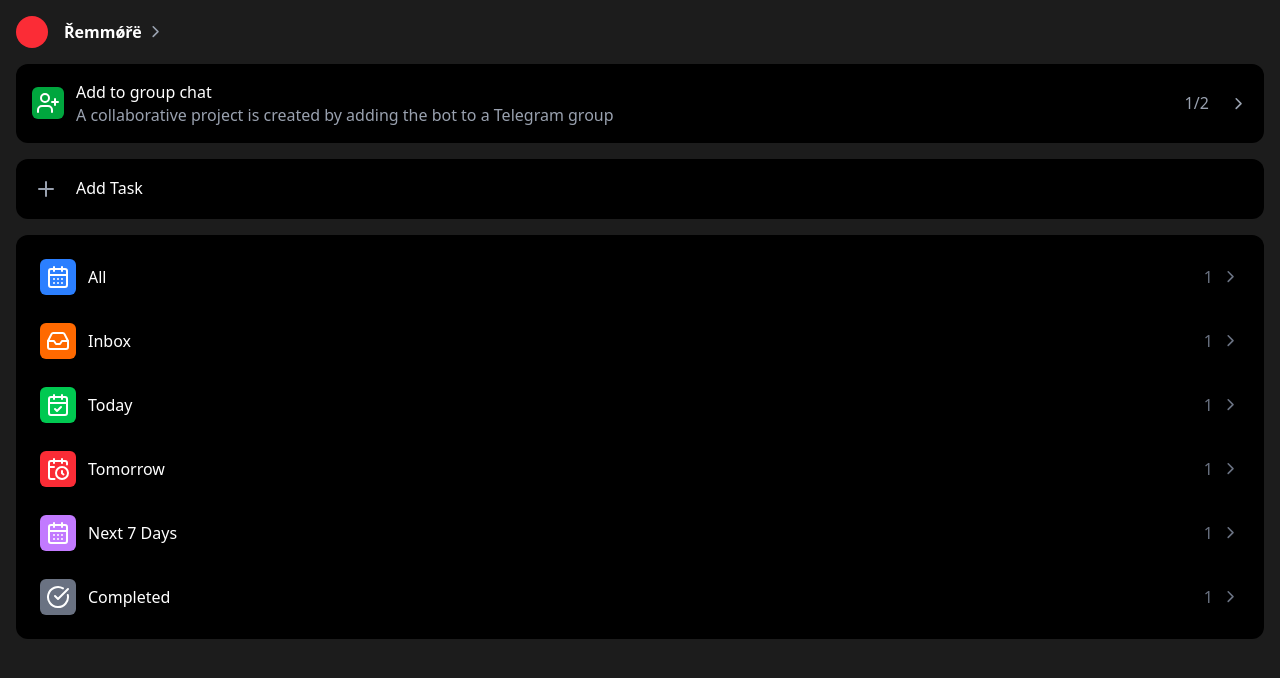
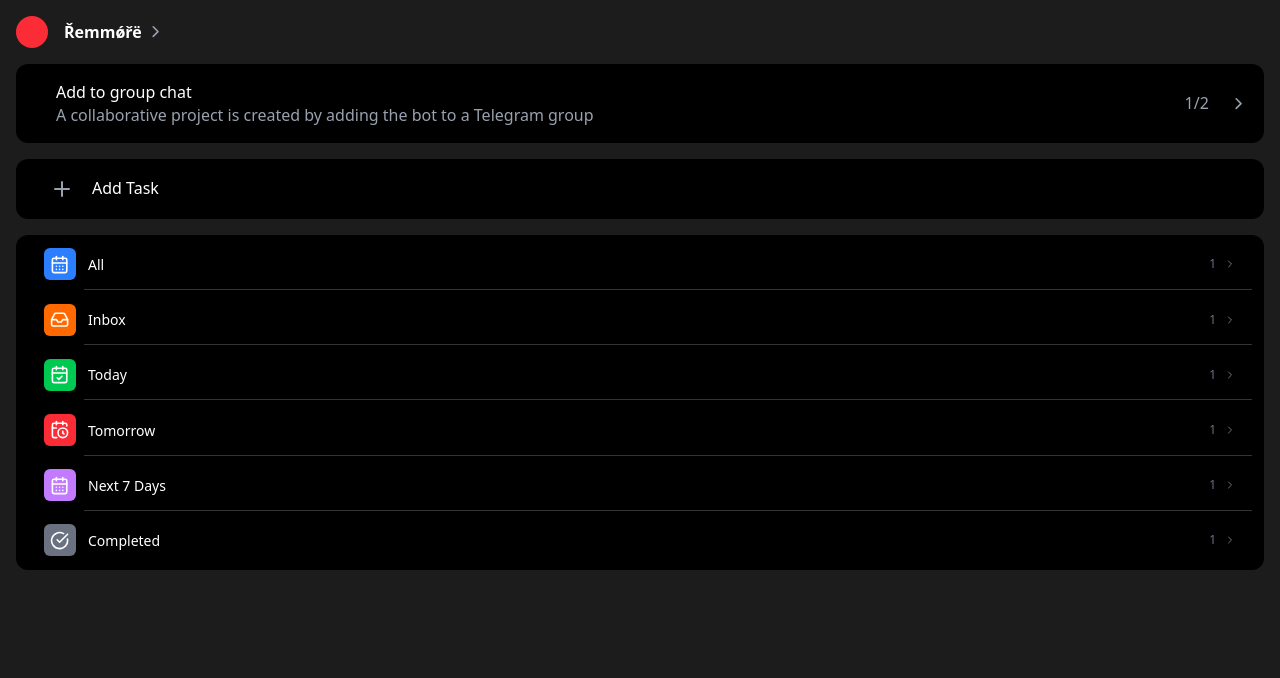
Before and after one commit to irroder/nextassist_bot, a React (Vite) app: page / in a window 1280 px wide. Shown: the top 678 px of the page. Built offline with nearby package versions, Linux system fonts and the light colour scheme.

Commit message:
style: improve category list layout and spacing

```diff
--- a/src/App.tsx
+++ b/src/App.tsx
@@ -5,7 +5,6 @@ import {
 	CalendarCheck,
 	CalendarClock,
 	CheckCircle,
-	UserPlus,
 	ChevronRight,
 	CalendarPlus,
 	Repeat,
@@ -51,12 +50,11 @@ export default function App() {
 			</div>
 
 			<div className="bg-[#000000] rounded-xl p-4 flex items-center gap-3 mb-4 cursor-pointer">
-				<div className="bg-green-600 rounded-md w-8 h-8 flex items-center justify-center">
-					<UserPlus className="text-white w-5 h-5" />
-				</div>
 				<div>
-					<p className="font-medium text-white">Add to group chat</p>
-					<p className="text-sm text-gray-400">
+					<p className="pl-6 font-medium text-white">
+						Add to group chat
+					</p>
+					<p className="pl-6 text-sm text-gray-400">
 						A collaborative project is created by adding the bot to
 						a Telegram group
 					</p>
@@ -69,7 +67,7 @@ export default function App() {
 				className={`add-task-button mb-4 ${showAddTask ? "open" : ""}`}
 				onClick={toggleAddTask}
 			>
-				<div className="button-content">
+				<div className="button-content pl-4">
 					<div
 						className={`p-1.5 rounded-md ${
 							showAddTask ? "bg-transparent" : "bg-[#000000]"
@@ -137,23 +135,20 @@ export default function App() {
 				</div>
 			</div>
 
-			<div className="bg-[#000000] rounded-xl p-3 space-y-1">
+			<div className="bg-[#000000] rounded-xl pl-3 pr-3 pt-1 pb-1 space-y-1">
 				{categories.map((cat, i) => (
-					<div
-						key={i}
-						className="flex items-center justify-between p-3 rounded-lg cursor-pointer hover:bg-[#1a1a1a] transition-colors"
-					>
-						<div className="flex items-center gap-3">
-							<div className={`${cat.color} p-1.5 rounded-md`}>
+					<div key={i} className="categories-item">
+						<div className="category-content">
+							<div className={`${cat.color} icon-wrapper`}>
 								{React.cloneElement(cat.icon, {
-									className: "text-white w-5 h-5",
+									className: "text-white w-4 h-4",
 								})}
 							</div>
-							<span className="text-white">{cat.name}</span>
+							<span className="text">{cat.name}</span>
 						</div>
 						<div className="flex items-center gap-2 text-gray-500">
-							<span>1</span>
-							<ChevronRight className="w-4 h-4" />
+							<span className="text-xs">1</span>
+							<ChevronRight className="w-3 h-3" />
 						</div>
 					</div>
 				))}
--- a/src/index.css
+++ b/src/index.css
@@ -125,3 +125,43 @@ button:active,
 .categories-item:active {
 	opacity: 0.8;
 }
+
+.categories-item {
+	position: relative;
+	padding: 0.6rem 1rem;
+	display: flex;
+	align-items: center;
+	justify-content: space-between;
+	cursor: pointer;
+	-webkit-tap-highlight-color: transparent;
+}
+
+.categories-item:not(:last-child)::after {
+	content: "";
+	position: absolute;
+	bottom: 0;
+	left: 3.5rem;
+	right: 0;
+	height: 1px;
+	background-color: #333;
+}
+
+.categories-item .category-content {
+	display: flex;
+	align-items: center;
+	gap: 0.75rem;
+}
+
+.categories-item .category-content .icon-wrapper {
+	width: 2rem;
+	height: 2rem;
+	display: flex;
+	align-items: center;
+	justify-content: center;
+	border-radius: 0.375rem;
+}
+
+.categories-item .category-content .text {
+	font-size: 0.875rem;
+	color: #fff;
+}
```
